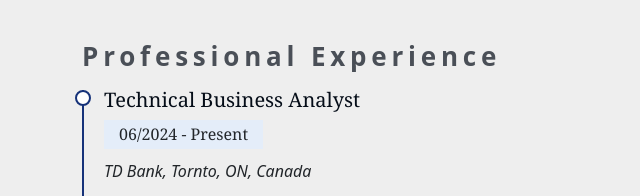
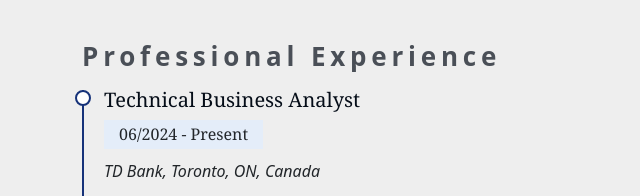
Before and after one commit to HardikHajela/hardikhajela.github.io, a plain HTML site: page index.html in a window 1280 px wide. Shown: the part 2020-2216 px from the top of the page, 0-640 px from the left. Drawn offline with nearby package versions, Linux system fonts and the light colour scheme.

Commit message:
Update index.html

```diff
--- a/index.html
+++ b/index.html
@@ -410,7 +410,7 @@
 						<div class="resume-item">
 							<h4>Technical Business Analyst</h4>
 							<h5 style="text-align: right;">06/2024 - Present</h5>
-							<p class="cv-institution"><em>TD Bank, Tornto, ON, Canada</em></p>
+							<p class="cv-institution"><em>TD Bank, Toronto, ON, Canada</em></p>
 							<ul>
 								<li>Drove various strategic application enhancement & migration projects within TD's
 									eGRC Technology, leading initiatives that significantly
```
